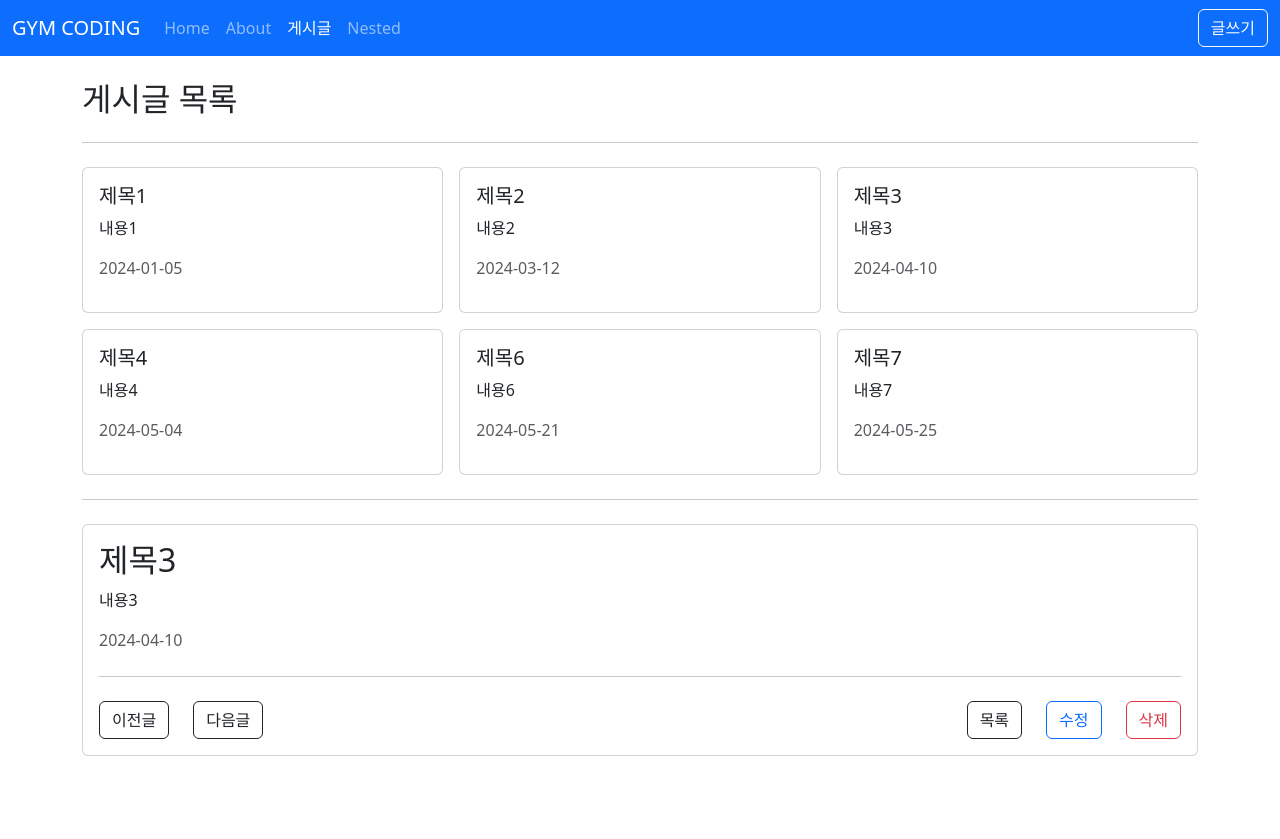
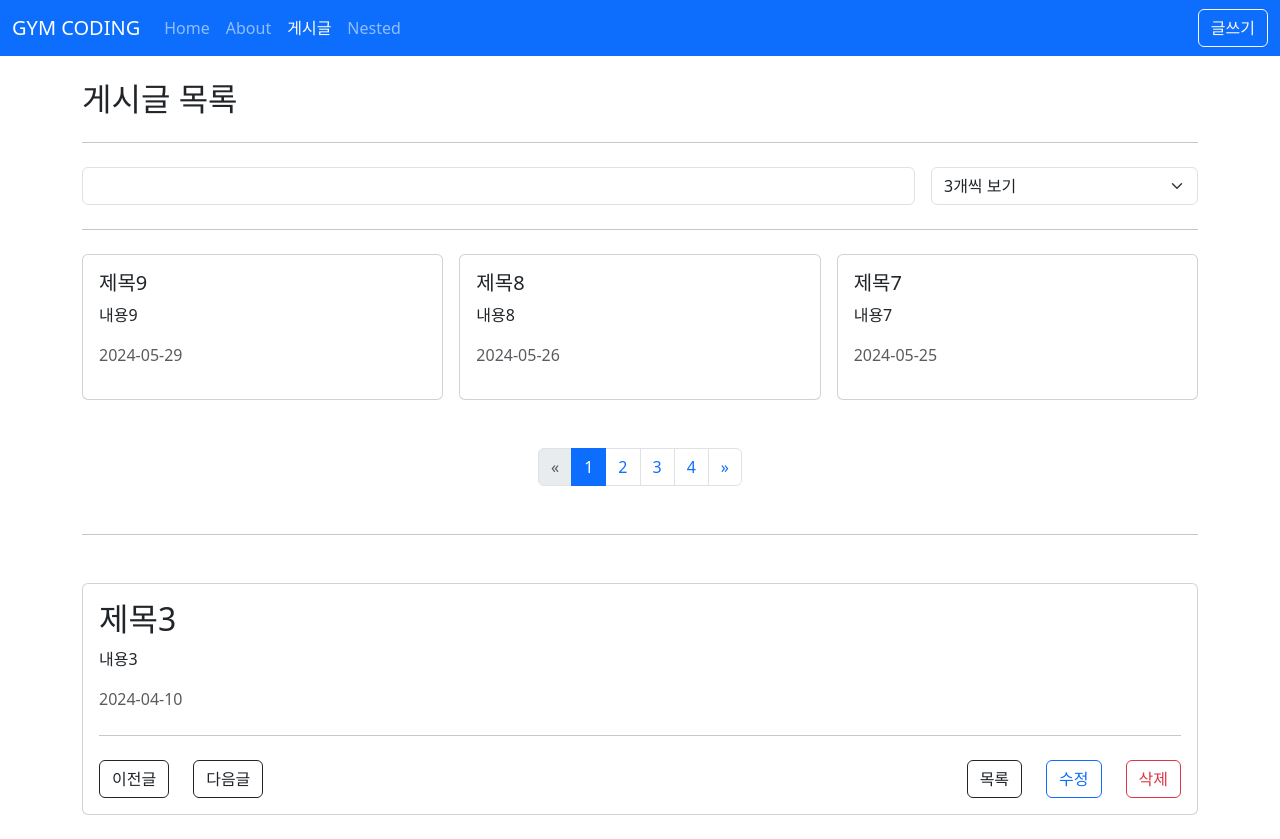
Before and after one commit to JungHoiMin/inflearn, a Vue app in the folder Vue3 완벽 마스터_기초부터 실전까지(실전편)/vue3-posts/: page /posts in a window 1280 px wide. Before the commit the page ends 800 px from the top, so only its background shows below. Built offline with nearby package versions, Linux system fonts and the light colour scheme; data requests are answered from the project's data file.

Commit message:
Section 3 HTTP API 통신 - Pagination & Filter 구현하기

```diff
--- a/Vue3 완벽 마스터_기초부터 실전까지(실전편)/vue3-posts/db.json
+++ b/Vue3 완벽 마스터_기초부터 실전까지(실전편)/vue3-posts/db.json
@@ -25,6 +25,12 @@
       "createdAt": "2024-05-04"
     },
     {
+      "id": 4,
+      "title": "제목4",
+      "content": "내용5",
+      "createdAt": "2024-05-10"
+    },
+    {
       "id": 6,
       "title": "제목6",
       "content": "내용6",
@@ -35,6 +41,24 @@
       "title": "제목7",
       "content": "내용7",
       "createdAt": "2024-05-25"
+    },
+    {
+      "id": 7,
+      "title": "제목8",
+      "content": "내용8",
+      "createdAt": "2024-05-26"
+    },
+    {
+      "id": 7,
+      "title": "제목9",
+      "content": "내용9",
+      "createdAt": "2024-05-29"
+    },
+    {
+      "title": "tes",
+      "content": "test",
+      "createdAt": 1716953718648,
+      "id": 8
     }
   ]
 }
--- a/Vue3 완벽 마스터_기초부터 실전까지(실전편)/vue3-posts/src/api/posts.js
+++ b/Vue3 완벽 마스터_기초부터 실전까지(실전편)/vue3-posts/src/api/posts.js
@@ -1,7 +1,7 @@
 import axios from 'axios';
 
-export const getPosts = () => {
-  return axios.get('http://localhost:5000/posts');
+export const getPosts = params => {
+  return axios.get('http://localhost:5000/posts', { params });
 };
 
 export const getPostById = id => {
--- a/Vue3 완벽 마스터_기초부터 실전까지(실전편)/vue3-posts/src/views/posts/PostListView.vue
+++ b/Vue3 완벽 마스터_기초부터 실전까지(실전편)/vue3-posts/src/views/posts/PostListView.vue
@@ -1,6 +1,6 @@
 <script setup>
 import PostItem from '@/components/posts/PostItem.vue';
-import { ref } from 'vue';
+import { ref, computed, watchEffect } from 'vue';
 import { getPosts } from '@/api/posts.js';
 import { useRouter } from 'vue-router';
 import PostDetailView from '@/views/posts/PostDetailView.vue';
@@ -9,16 +9,28 @@
 const router = useRouter();
 
 const posts = ref([]);
-
+const params = ref({
+  _sort: 'createdAt',
+  _order: 'desc',
+  _page: 1,
+  _limit: 3,
+  title_like: '',
+});
+// pagination
+const totalCount = ref(0);
+const pageCount = computed(() =>
+  Math.ceil(totalCount.value / params.value._limit),
+);
 const fetchPosts = async () => {
   try {
-    const { data } = await getPosts();
+    const { data, headers } = await getPosts(params.value);
     posts.value = data;
+    totalCount.value = +headers['x-total-count'];
   } catch (error) {
     console.error('error: ', error);
   }
 };
-fetchPosts();
+watchEffect(fetchPosts);
 
 const goPage = id => {
   router.push({
@@ -34,6 +46,21 @@
   <div>
     <h2>게시글 목록</h2>
     <hr class="my-4" />
+    <form @submit.prevent>
+      <div class="row g-3">
+        <div class="col">
+          <input v-model="params.title_like" type="text" class="form-control" />
+        </div>
+        <div class="col-3">
+          <select v-model="params._limit" class="form-select">
+            <option value="3">3개씩 보기</option>
+            <option value="6">6개씩 보기</option>
+            <option value="9">9개씩 보기</option>
+          </select>
+        </div>
+      </div>
+    </form>
+    <hr class="my-4" />
     <div class="row g-3">
       <div v-for="post in posts" :key="post.id" class="col-4">
         <PostItem
@@ -44,7 +71,44 @@
         />
       </div>
     </div>
-    <hr class="my-4" />
+    <nav class="mt-5" aria-label="Page navigation example">
+      <ul class="pagination justify-content-center">
+        <li class="page-item" :class="{ disabled: !(params._page > 1) }">
+          <a
+            class="page-link"
+            href="#"
+            aria-label="Previous"
+            @click.prevent="--params._page"
+          >
+            <span aria-hidden="true">&laquo;</span>
+          </a>
+        </li>
+        <li
+          v-for="page in pageCount"
+          :key="page"
+          class="page-item"
+          :class="{ active: params._page === page }"
+        >
+          <a class="page-link" href="#" @click.prevent="params._page = page">
+            {{ page }}
+          </a>
+        </li>
+        <li
+          class="page-item"
+          :class="{ disabled: !(params._page < pageCount) }"
+        >
+          <a
+            class="page-link"
+            href="#"
+            aria-label="Next"
+            @click.prevent="++params._page"
+          >
+            <span aria-hidden="true">&raquo;</span>
+          </a>
+        </li>
+      </ul>
+    </nav>
+    <hr class="my-5" />
     <AppCard>
       <PostDetailView :id="3" />
     </AppCard>
```
